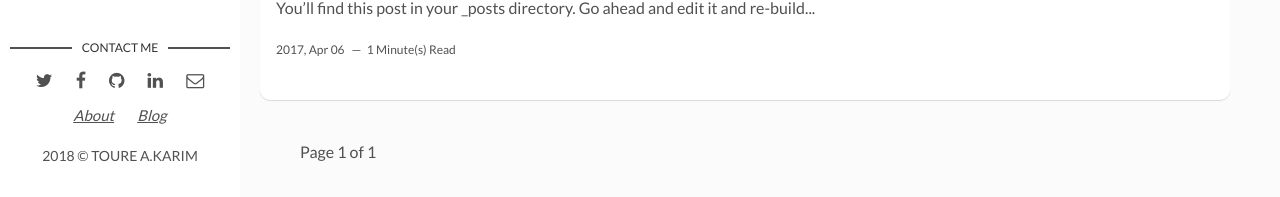
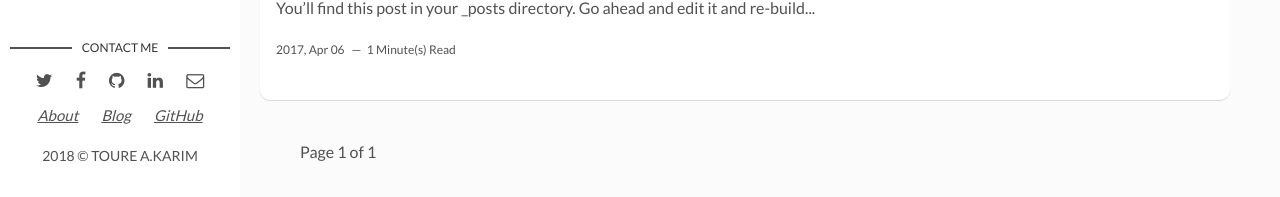
Before and after one commit to trabdlkarim/trabdlkarim.github.io, a Jekyll site: the page built from index.html, in a window 1280 px wide and 1296 px high. Shown: the part 1096-1293 px from the top of the window. Built offline with Jekyll 4.4.1, drawn with Linux system fonts in a browser that asks for light colours; the list of posts is cut into pages by our own code.

Commit message:
Update main.html

```diff
--- a/_layouts/main.html
+++ b/_layouts/main.html
@@ -45,6 +45,7 @@ layout: default
       <ul>
       <li><a href='http://www.trabdlkarim.com/' target='_blank' style="font-size:15px !important;"><i>About</i></a></li>
       <li><a href='http://blog.trabdlkarim.com/' target='_blank' style="font-size:15px !important;"><i>Blog</i></a></li>
+      <li><a href='https://github.com/trabdlkarim?tab=repositories' target='_blank' style="font-size:15px !important;"><i>GitHub</i></a></li>
       </ul>
     </section> <!-- End Section Contact -->
     <div class="copyright">
```
